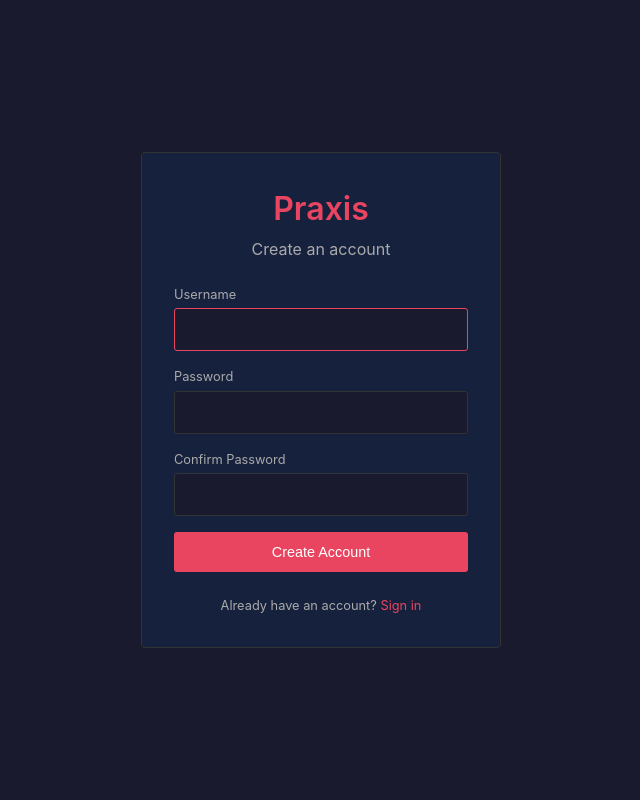
After one commit to philosaether/praxis, a FastAPI app: template src/praxis_web/templates/signup.html in a window 1280 px wide. The commit adds this page. Shown: the whole page, without its empty margins (319-959 px from the left). Run offline with FastAPI, Linux system fonts and the light colour scheme; the template is opened without the code that fills it, so the values that code supplies are empty; some libraries are stand-ins or nearby versions.

Commit message:
feat: add user registration flow
- POST /api/auth/register endpoint with validation
- /signup web route with form and auto-login on success
- Username validation (3-50 chars, alphanumeric + _-)
- Password minimum 8 characters
- Links between login and signup pages

Co-Authored-By: Claude Opus 4.5 <noreply@anthropic.com>

```diff
--- a/src/praxis_web/app.py
+++ b/src/praxis_web/app.py
@@ -115,6 +115,77 @@ async def logout(request: Request):
     redirect = RedirectResponse(url="/login", status_code=302)
     redirect.delete_cookie(key=SESSION_COOKIE_NAME)
     return redirect
+
+
+@app.get("/signup", response_class=HTMLResponse)
+async def signup_page(request: Request, error: str | None = None):
+    """Display signup page."""
+    # If already logged in, redirect to home
+    if request.cookies.get(SESSION_COOKIE_NAME):
+        return RedirectResponse(url="/", status_code=302)
+    return templates.TemplateResponse(
+        request,
+        "signup.html",
+        {"error": error}
+    )
+
+
+@app.post("/signup")
+async def signup_submit(
+    request: Request,
+    username: Annotated[str, Form()],
+    password: Annotated[str, Form()],
+    password_confirm: Annotated[str, Form()],
+):
+    """Handle signup form submission."""
+    # Validate passwords match
+    if password != password_confirm:
+        return templates.TemplateResponse(
+            request,
+            "signup.html",
+            {"error": "Passwords do not match"},
+            status_code=400
+        )
+
+    async with httpx.AsyncClient(base_url=API_URL, timeout=30.0) as client:
+        response = await client.post(
+            "/api/auth/register",
+            json={"username": username, "password": password}
+        )
+
+        if response.status_code != 200:
+            error_data = response.json()
+            error_msg = error_data.get("detail", "Registration failed")
+            return templates.TemplateResponse(
+                request,
+                "signup.html",
+                {"error": error_msg},
+                status_code=400
+            )
+
+        # Registration successful - log them in automatically
+        login_response = await client.post(
+            "/api/auth/login",
+            json={"username": username, "password": password}
+        )
+
+        if login_response.status_code == 200:
+            data = login_response.json()
+            session_id = data["session_id"]
+
+            redirect = RedirectResponse(url="/", status_code=302)
+            redirect.set_cookie(
+                key=SESSION_COOKIE_NAME,
+                value=session_id,
+                httponly=True,
+                samesite="lax",
+                max_age=7 * 24 * 60 * 60,
+            )
+            return redirect
+
+        # Fallback: redirect to login page
+        return RedirectResponse(url="/login", status_code=302)
+
 
 # -----------------------------------------------------------------------------
 # Routes: Pages
--- a/src/praxis_web/static/scss/_login.scss
+++ b/src/praxis_web/static/scss/_login.scss
@@ -89,3 +89,19 @@
     background: $accent-dim;
   }
 }
+
+.login-footer {
+  margin-top: $spacing-xl;
+  text-align: center;
+  color: $text-secondary;
+  font-size: $font-size-sm;
+
+  a {
+    color: $accent;
+    text-decoration: none;
+
+    &:hover {
+      text-decoration: underline;
+    }
+  }
+}
--- a/src/praxis_web/templates/login.html
+++ b/src/praxis_web/templates/login.html
@@ -38,6 +38,10 @@
 
             <button type="submit" class="login-button">Sign In</button>
         </form>
+
+        <p class="login-footer">
+            Don't have an account? <a href="/signup">Sign up</a>
+        </p>
     </div>
 </div>
 {% endblock %}
--- /dev/null
+++ b/src/praxis_web/templates/signup.html
@@ -0,0 +1,64 @@
+{% extends "base.html" %}
+
+{% block title %}Sign Up{% endblock %}
+
+{% block body %}
+<div class="login-container">
+    <div class="login-card">
+        <h1>Praxis</h1>
+        <p class="login-subtitle">Create an account</p>
+
+        {% if error %}
+        <div class="login-error">{{ error }}</div>
+        {% endif %}
+
+        <form method="POST" action="/signup" class="login-form">
+            <div class="form-group">
+                <label for="username">Username</label>
+                <input
+                    type="text"
+                    id="username"
+                    name="username"
+                    required
+                    autocomplete="username"
+                    autofocus
+                    minlength="3"
+                    maxlength="50"
+                    pattern="[a-zA-Z0-9_-]+"
+                    title="Letters, numbers, underscores, and hyphens only"
+                >
+            </div>
+
+            <div class="form-group">
+                <label for="password">Password</label>
+                <input
+                    type="password"
+                    id="password"
+                    name="password"
+                    required
+                    autocomplete="new-password"
+                    minlength="8"
+                >
+            </div>
+
+            <div class="form-group">
+                <label for="password_confirm">Confirm Password</label>
+                <input
+                    type="password"
+                    id="password_confirm"
+                    name="password_confirm"
+                    required
+                    autocomplete="new-password"
+                    minlength="8"
+                >
+            </div>
+
+            <button type="submit" class="login-button">Create Account</button>
+        </form>
+
+        <p class="login-footer">
+            Already have an account? <a href="/login">Sign in</a>
+        </p>
+    </div>
+</div>
+{% endblock %}
```
Also changed, not shown: src/praxis_core/api/auth_endpoints.py (+68 -0 lines), src/praxis_web/static/css/main.css, 1 other file.
